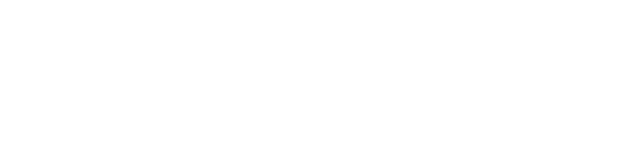
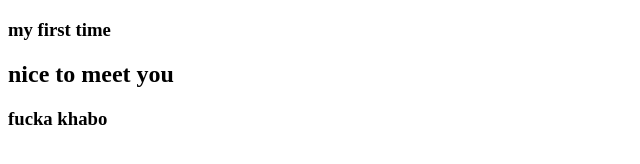
Before and after one commit to trtareq/my-first-repo, a plain HTML site: page index.html in a window 1280 px wide. Shown: the whole page, without its empty margins (0-640 px from the left). Drawn offline with Linux system fonts and the light colour scheme.

Commit message:
changed hedaer

```diff
--- a/index.html
+++ b/index.html
@@ -7,6 +7,8 @@
     <title>My first github repo.</title>
 </head>
 <body>
-
+    <h3>my first time</h3>
+    <h2>nice to meet you </h2>
+    <h3>fucka khabo</h3>
 </body>
 </html>
```
